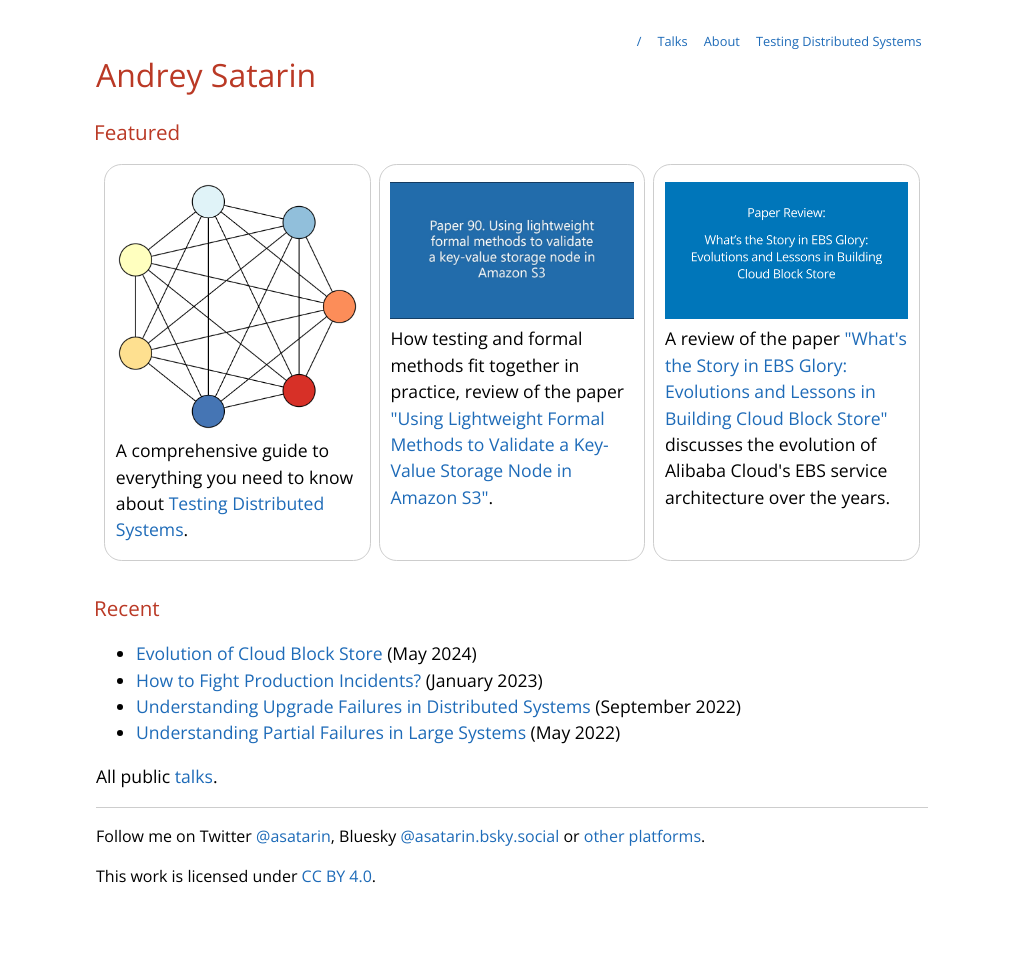
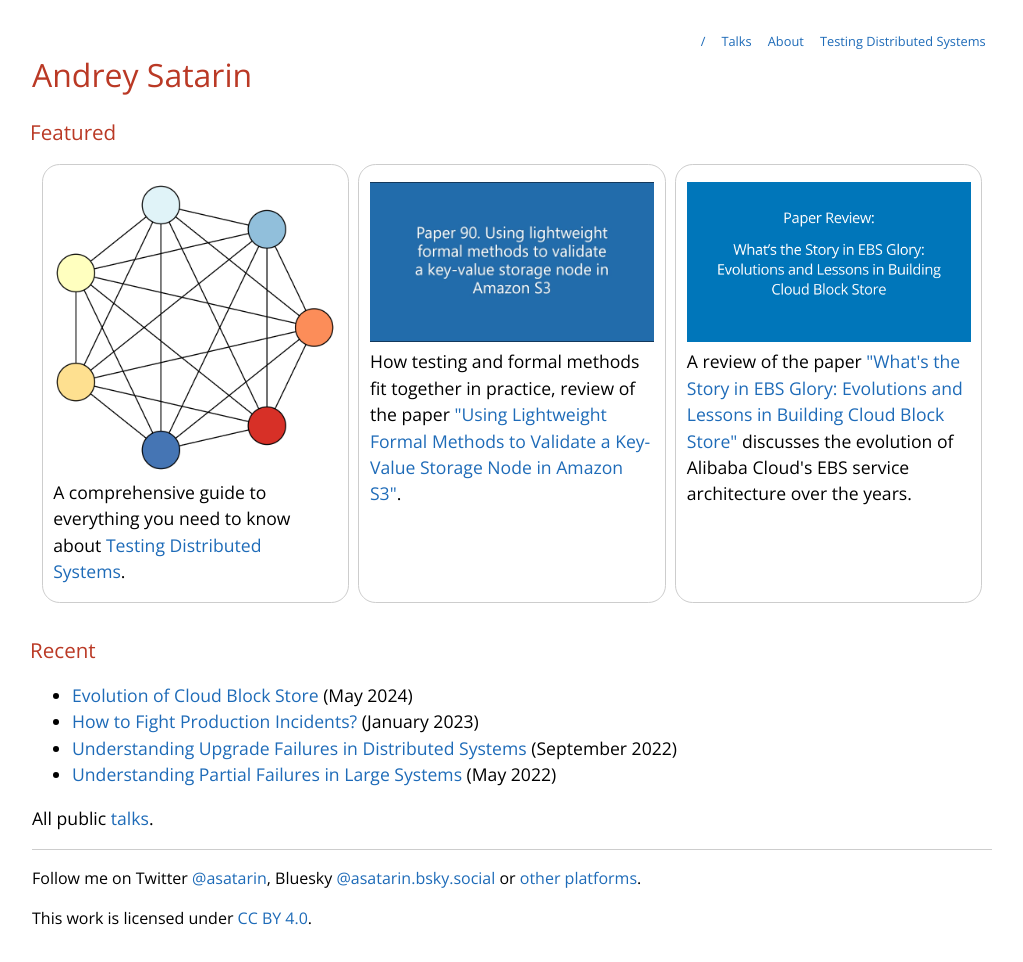
Before and after one commit to asatarin/asatarin.github.io, a Jekyll site: the page built from index.md, in a window 1280 px wide. Shown: the whole page, without its empty margins (128-1151 px from the left). Built offline with Jekyll 4.4.1, drawn with Linux system fonts in a browser that asks for light colours; our own code applies the rules of GitHub Pages for plain Markdown files; before the commit the page ends 920 px from its top, so only the background shows below that.

Commit message:
Make all pages wider

```diff
--- a/_sass/_theme.scss
+++ b/_sass/_theme.scss
@@ -72,7 +72,7 @@ a {
   text-align: left;
   background-image: none;
   margin: auto;
-  max-width: 64rem;
+  max-width: $large-breakpoint;
   padding-bottom: 0rem;
 
   @include large {
@@ -128,7 +128,7 @@ a {
   }
 
   @include large {
-    max-width: 64rem;
+    max-width: $large-breakpoint;
     padding: 0rem 6rem;
     margin: 0 auto;
     font-size: 1.1rem;
--- a/_sass/_variables.scss
+++ b/_sass/_variables.scss
@@ -24,5 +24,5 @@
 }
 
 // Breakpoints
-$large-breakpoint: 72em !default;
-$medium-breakpoint: 42em !default;
+$large-breakpoint: 72rem !default;
+$medium-breakpoint: 42rem !default;
```
